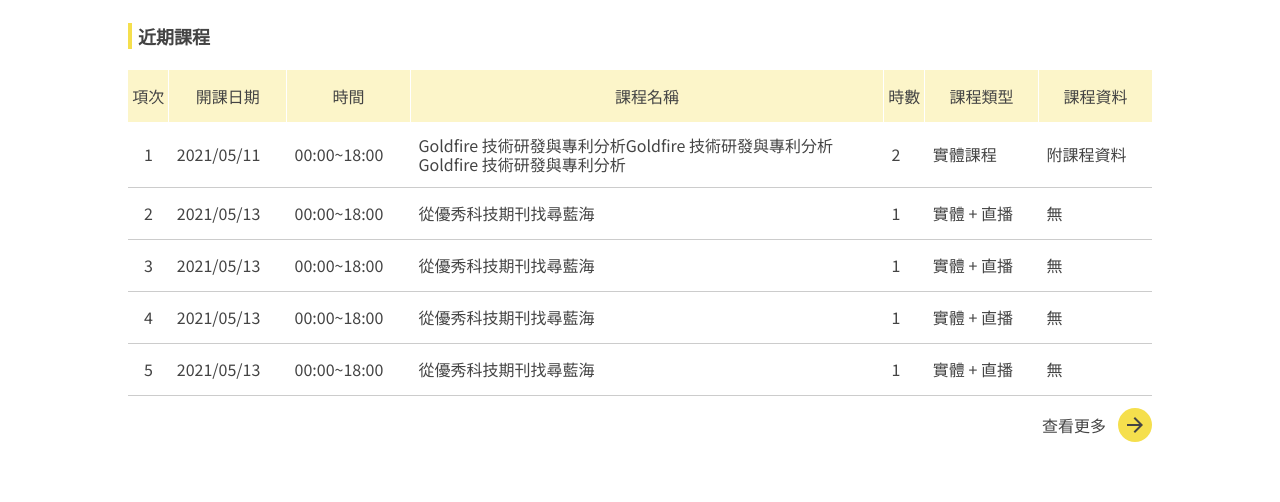
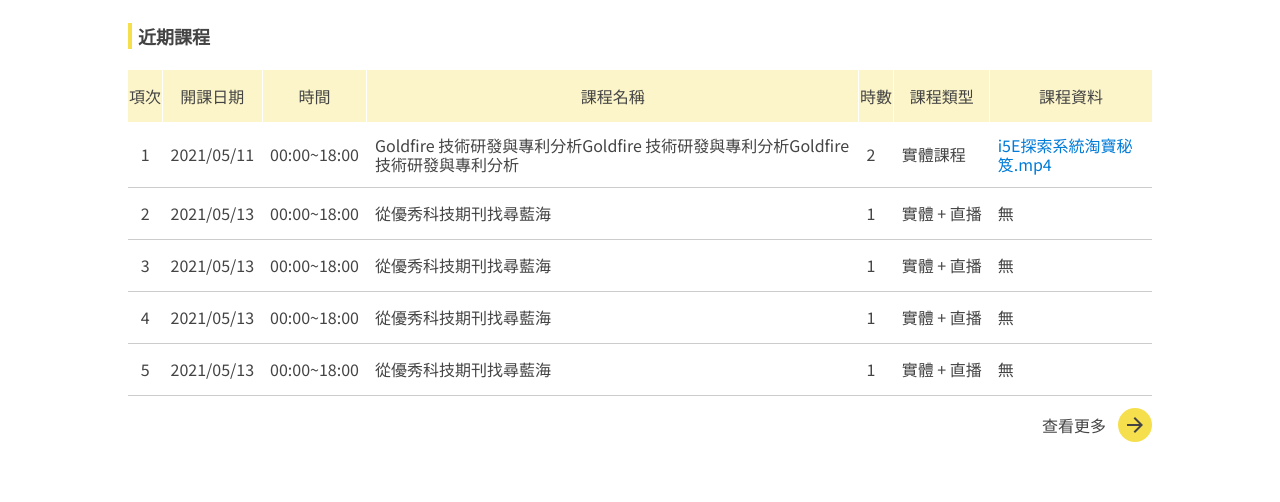
Before and after one commit to D200ServiceDesign/ITRI-LIBRARY, a plain HTML site: page course.html in a window 1280 px wide. Shown: the part 298-800 px from the top of the page. Drawn offline with Linux system fonts and the light colour scheme.

Commit message:
Update the pointer events of database card & table style(attachment field)

```diff
--- a/course.html
+++ b/course.html
@@ -252,55 +252,55 @@
           <th>項次</th>
           <th>開課日期</th>
           <th>時間</th>
-          <th class="cell-wrap">課程名稱</th>
+          <th class="cell-wrap course-name">課程名稱</th>
           <th>時數</th>
           <th>課程類型</th>
-          <th>課程資料</th>
+          <th class="cell-wrap attachment">課程資料</th>
         </tr>
         <tr>
           <td>1</td>
           <td>2021/05/11</td>
           <td>00:00~18:00</td>
-          <td class="cell-wrap">Goldfire 技術研發與專利分析Goldfire 技術研發與專利分析Goldfire 技術研發與專利分析</td>
+          <td class="cell-wrap course-name">Goldfire 技術研發與專利分析Goldfire 技術研發與專利分析Goldfire 技術研發與專利分析</td>
           <td>2</td>
           <td>實體課程</td>
-          <td>附課程資料</td>
+          <td class="cell-wrap attachment"><a href="#">i5E探索系統淘寶秘笈.mp4</a></td>
         </tr>
         <tr>
           <td>2</td>
           <td>2021/05/13</td>
           <td>00:00~18:00</td>
-          <td class="cell-wrap">從優秀科技期刊找尋藍海</td>
+          <td class="cell-wrap course-name">從優秀科技期刊找尋藍海</td>
           <td>1</td>
           <td>實體 + 直播</td>
-          <td>無</td>
+          <td class="cell-wrap attachment">無</td>
         </tr>
         <tr>
           <td>3</td>
           <td>2021/05/13</td>
           <td>00:00~18:00</td>
-          <td class="cell-wrap">從優秀科技期刊找尋藍海</td>
+          <td class="cell-wrap course-name">從優秀科技期刊找尋藍海</td>
           <td>1</td>
           <td>實體 + 直播</td>
-          <td>無</td>
+          <td class="cell-wrap attachment">無</td>
         </tr>
         <tr>
           <td>4</td>
           <td>2021/05/13</td>
           <td>00:00~18:00</td>
-          <td class="cell-wrap">從優秀科技期刊找尋藍海</td>
+          <td class="cell-wrap course-name">從優秀科技期刊找尋藍海</td>
           <td>1</td>
           <td>實體 + 直播</td>
-          <td>無</td>
+          <td class="cell-wrap attachment">無</td>
         </tr>
         <tr>
           <td>5</td>
           <td>2021/05/13</td>
           <td>00:00~18:00</td>
-          <td class="cell-wrap">從優秀科技期刊找尋藍海</td>
+          <td class="cell-wrap course-name">從優秀科技期刊找尋藍海</td>
           <td>1</td>
           <td>實體 + 直播</td>
-          <td>無</td>
+          <td class="cell-wrap attachment">無</td>
         </tr>
       </table>
     </div>
--- a/main.scss
+++ b/main.scss
@@ -130,14 +130,7 @@ $tablet-width: calc(100vw - 32px);
     text-align: left;
     color: $primary-color;
     border-radius: 0;
-
-    @include mobile {
-      white-space: nowrap;
-    }
-
-    @include tablet {
-      white-space: nowrap;
-    }
+    white-space: nowrap;
     tr {
       height: 52px;
       border-bottom: 1px solid #cccccc;
@@ -1978,16 +1971,25 @@ section.normal-container {
 
   table th.cell-wrap,
   table td.cell-wrap {
-    max-width: 400px;
-    @include mobile {
-      min-width: 400px;
-      max-width: 400px;
-      white-space: normal;
-    }
-    @include tablet {
-      min-width: 400px;
-      max-width: 400px;
-      white-space: normal;
+    white-space: normal;
+  }
+
+  table th.course-name {
+    max-width: 360px;
+    min-width: 360px;
+  }
+
+  table th.attachment {
+    max-width: 124px;
+    min-width: 124px;
+  }
+
+  table td a {
+    color: #007bd8;
+    text-decoration: none;
+
+    &:hover {
+      text-decoration: underline;
     }
   }
 
```
Also changed, not shown: database-featured.html (+2 -0 lines), database-trial.html (+2 -0 lines), database.html (+2 -0 lines), css/main.css, dist/css/main.min.css, 2 other files.
